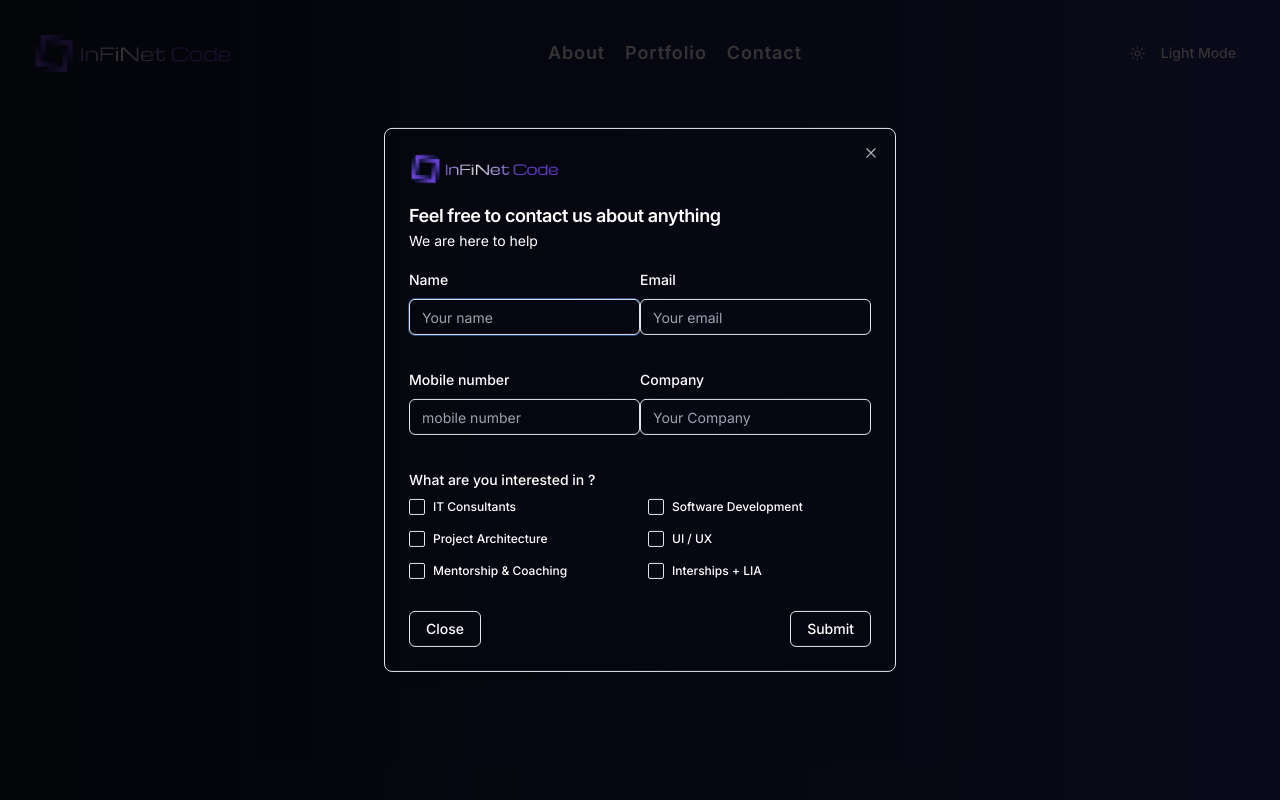
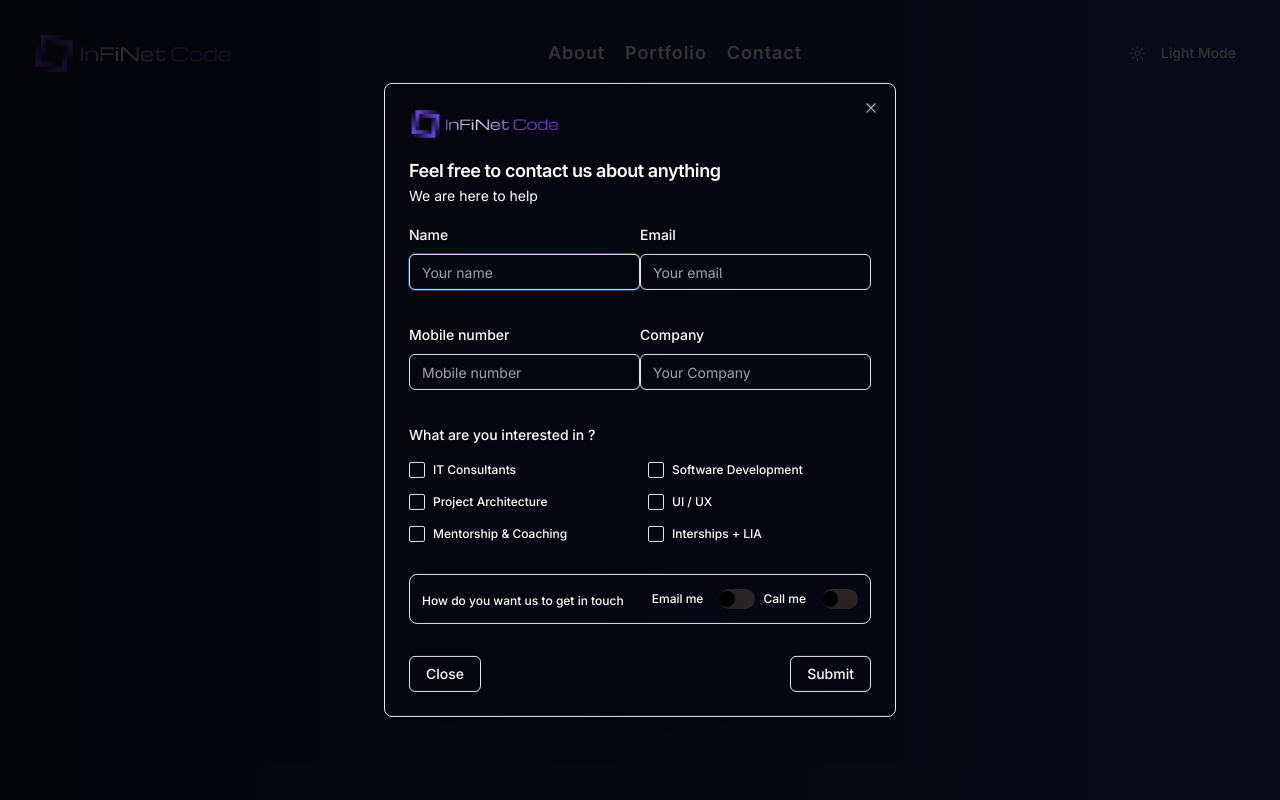
Before and after one commit to InFiNet-Code-AB/Website, a Next.js app: page / in a window 1280 px wide. Both pictures are taken after a click on the element "Contact". Built offline with nearby package versions, Linux system fonts and the light colour scheme.

Commit message:
nemanja/ contact form almost finished, will install toast for success message

```diff
--- a/package.json
+++ b/package.json
@@ -16,6 +16,7 @@
     "@radix-ui/react-label": "^2.0.2",
     "@radix-ui/react-navigation-menu": "^1.1.4",
     "@radix-ui/react-slot": "^1.0.2",
+    "@radix-ui/react-switch": "^1.0.3",
     "@radix-ui/react-toggle": "^1.0.3",
     "class-variance-authority": "^0.7.0",
     "next": "14.1.0",
--- a/src/components/ContactForm/ContactFormContent.tsx
+++ b/src/components/ContactForm/ContactFormContent.tsx
@@ -18,21 +18,33 @@ import { Checkbox } from "../shadcn/Checkbox";
 import { Label } from "../shadcn/Label";
 import { DialogClose, DialogFooter } from "../shadcn/Dialog";
 import { isMobile } from "react-device-detect";
+import { Switch } from "../shadcn/Switch";
 
-const formSchema = z.object({
+const phoneRegex = new RegExp(
+  /^([+]?[\s0-9]+)?(\d{3}|[(]?[0-9]+[)])?([-]?[\s]?[0-9])+$/
+);
+
+const formSchema = z
+  .object({
     name: z.string().min(2, {
-    message: "Username must be at least 2 characters.",
+      message: "Name must be at least 2 characters.",
     }),
-  email: z.string().min(2, {
-    message: "Username must be at least 2 characters.",
+    email: z.string().email({
+      message: "Please enter a valid email address.",
     }),
-  telnr: z.string().min(2, {
-    message: "Username must be at least 2 characters.",
+    telnr: z.string().regex(phoneRegex, "Invalid phone number format."),
+    company: z.string().min(2, {
+      message: "Company name invalid",
     }),
-  company: z.string().min(2, {
-    message: "Company must be at least 2 characters.",
+    projectType: z.array(z.string()).refine((data) => data.length > 1, {
+      message: "No checkbox selected",
     }),
-  projectType: z.array(z.string()),
+    contactByEmail: z.boolean(),
+    contactByMobile: z.boolean(),
+  })
+  .refine((data) => data.contactByEmail || data.contactByMobile, {
+    message: "At least one contact method must be selected.",
+    path: ["contactByEmail", "contactByMobile"], // Specify the path to the fields for better error reporting
   });
 
 export const ContactFormContent = () => {
@@ -45,7 +57,9 @@ export const ContactFormContent = () => {
       email: "",
       telnr: "",
       company: "",
-      projectType: [""], // Adjusted to an empty array
+      projectType: ["What type of help does this customer need ?"],
+      contactByEmail: false,
+      contactByMobile: false,
     },
   });
 
@@ -77,26 +91,34 @@ export const ContactFormContent = () => {
           <FormField
             control={form.control}
             name="name"
-            render={({ field }) => (
+            render={({ field, fieldState: { error } }) => (
               <FormItem>
                 <FormLabel>Name</FormLabel>
                 <FormControl>
                   <Input placeholder="Your name" {...field} />
                 </FormControl>
-                <FormMessage />
+                {error && (
+                  <FormMessage className="text-red-500">
+                    {error.message}
+                  </FormMessage>
+                )}
               </FormItem>
             )}
           />
           <FormField
             control={form.control}
             name="email"
-            render={({ field }) => (
+            render={({ field, fieldState: { error } }) => (
               <FormItem>
                 <FormLabel>Email</FormLabel>
                 <FormControl>
                   <Input placeholder="Your email" {...field} />
                 </FormControl>
-                <FormMessage />
+                {error && (
+                  <FormMessage className="text-red-500">
+                    {error.message}
+                  </FormMessage>
+                )}
               </FormItem>
             )}
           />
@@ -105,26 +127,34 @@ export const ContactFormContent = () => {
           <FormField
             control={form.control}
             name="telnr"
-            render={({ field }) => (
+            render={({ field, fieldState: { error } }) => (
               <FormItem>
                 <FormLabel>Mobile number</FormLabel>
                 <FormControl>
-                  <Input placeholder="mobile number" {...field} />
+                  <Input placeholder="Mobile number" {...field} />
                 </FormControl>
-                <FormMessage />
+                {error && (
+                  <FormMessage className="text-red-500">
+                    {error.message}
+                  </FormMessage>
+                )}
               </FormItem>
             )}
           />
           <FormField
             control={form.control}
             name="company"
-            render={({ field }) => (
+            render={({ field, fieldState: { error } }) => (
               <FormItem>
                 <FormLabel>Company</FormLabel>
                 <FormControl>
                   <Input placeholder="Your Company" {...field} />
                 </FormControl>
-                <FormMessage />
+                {error && (
+                  <FormMessage className="text-red-500">
+                    {error.message}
+                  </FormMessage>
+                )}
               </FormItem>
             )}
           />
@@ -133,10 +163,10 @@ export const ContactFormContent = () => {
         <FormField
           control={form.control}
           name="projectType"
-          render={({ field }) => (
+          render={({ field, fieldState: { error } }) => (
             <FormItem>
               <Label>What are you interested in ?</Label>
-              <div className="grid grid-cols-2 gap-4">
+              <div className="grid grid-cols-2 gap-4 pt-2">
                 {/* First row */}
                 <FormControl>
                   <div className="flex items-center space-x-2">
@@ -209,10 +239,75 @@ export const ContactFormContent = () => {
                     <Label className="text-xs">Interships + LIA</Label>
                   </div>
                 </FormControl>
+                {error && (
+                  <FormMessage className="text-red-500">
+                    {error.message}
+                  </FormMessage>
+                )}
               </div>
             </FormItem>
           )}
         />
+        <div className="space-y-4">
+          <div className="flex flex-row items-center justify-between rounded-lg border p-3 shadow-sm">
+            <div className="space-y-0.5">
+              <Label className="text-xs">
+                How do you want us to get in touch
+              </Label>
+            </div>
+            <div className={`${formStyle}`}>
+              <FormField
+                control={form.control}
+                name="contactByEmail"
+                render={({ field, fieldState: { error } }) => (
+                  <FormItem>
+                    <FormControl>
+                      <div className="flex items-center space-x-2">
+                        <Label className="mx-2 text-xs">Email me</Label>
+                        <Switch
+                          checked={field.value}
+                          onCheckedChange={() =>
+                            setValue("contactByEmail", !field.value)
+                          }
+                        />
+                      </div>
+                    </FormControl>
+                    {error && (
+                      <FormMessage className="text-red-500">
+                        {error.message}
+                      </FormMessage>
+                    )}
+                  </FormItem>
+                )}
+              />
+              <FormField
+                control={form.control}
+                name="contactByMobile"
+                render={({ field, fieldState: { error } }) => (
+                  <FormItem>
+                    <FormControl>
+                      <div className="flex items-center space-x-2">
+                        <Label className="mx-2 text-xs">Call me</Label>
+                        <Switch
+                          checked={field.value}
+                          onCheckedChange={() =>
+                            setValue("contactByMobile", !field.value)
+                          }
+                        />
+                      </div>
+                    </FormControl>
+                    {error && (
+                      <FormMessage className="text-red-500">
+                        {error.message}
+                      </FormMessage>
+                    )}
+                  </FormItem>
+                )}
+              />
+            </div>
+          </div>
+        </div>
+
         <div className="flex justify-between">
           <DialogFooter className="sm:justify-start">
             <DialogClose asChild>
--- /dev/null
+++ b/src/components/shadcn/Switch.tsx
@@ -0,0 +1,38 @@
+"use client";
+
+import * as React from "react";
+import * as SwitchPrimitives from "@radix-ui/react-switch";
+
+import { cn } from "@/app/helpers/utils";
+
+const Switch = React.forwardRef<
+  React.ElementRef<typeof SwitchPrimitives.Root>,
+  React.ComponentPropsWithoutRef<typeof SwitchPrimitives.Root>
+>(({ className, checked, ...props }, ref) => (
+  <SwitchPrimitives.Root
+    className={cn(
+      "peer inline-flex h-5 w-9 shrink-0 cursor-pointer items-center rounded-full transition-colors focus-visible:outline-none focus-visible:ring-2 focus-visible:ring-ring focus-visible:ring-offset-2 focus-visible:ring-offset-background disabled:cursor-not-allowed disabled:opacity-50",
+      {
+        " bg-stone-800": !checked, // Styles for when not checked
+        " bg-white": checked, // Styles for when checked
+      },
+      className
+    )}
+    {...props}
+    ref={ref}
+  >
+    <SwitchPrimitives.Thumb
+      className={cn(
+        "pointer-events-none block h-4 w-4 rounded-full bg-black shadow-lg ring-0 transition-transform",
+        {
+          "translate-x-4": checked, // Move thumb when checked
+          "translate-x-0": !checked, // Reset thumb position when not checked
+        }
+      )}
+    />
+  </SwitchPrimitives.Root>
+));
+
+Switch.displayName = SwitchPrimitives.Root.displayName;
+
+export { Switch };
```
Also changed, not shown: 1 other file (tests, documents, lock files or other folders). Lines whose indentation alone changed are shown as unchanged.
